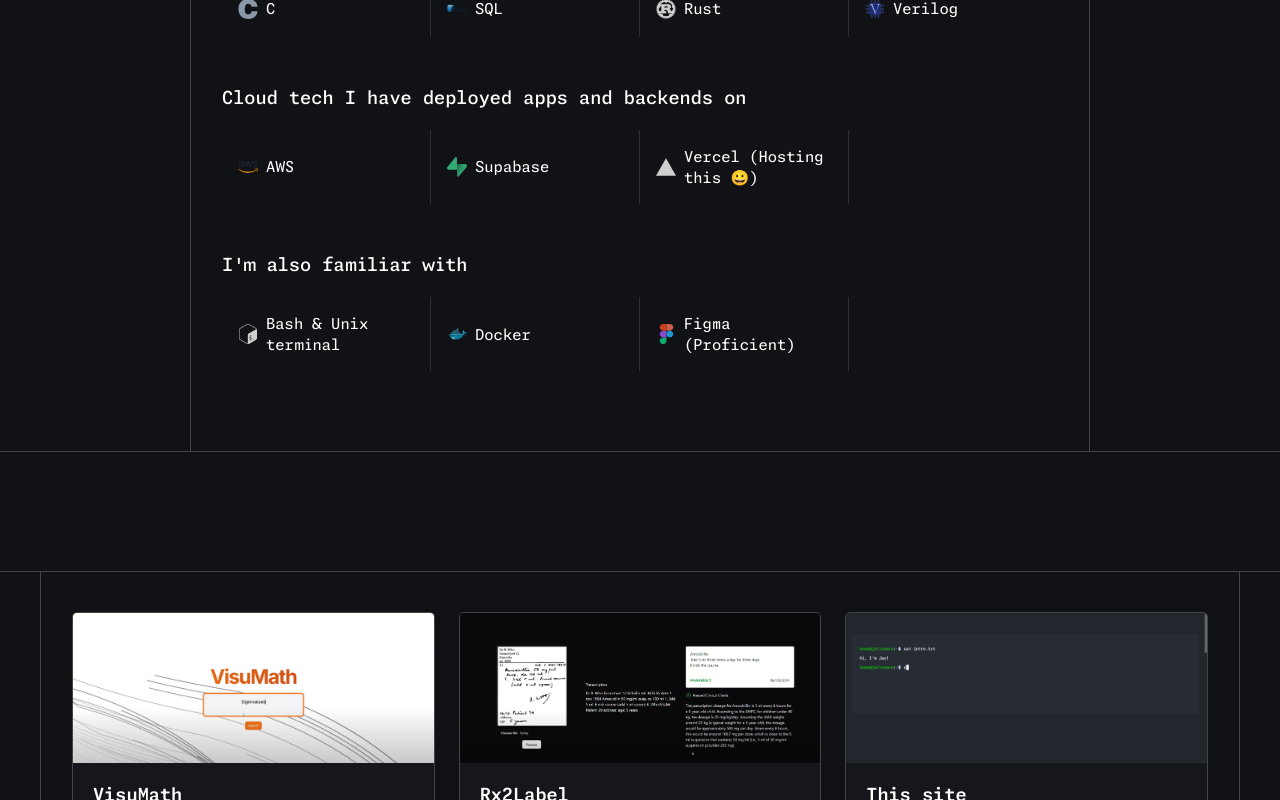
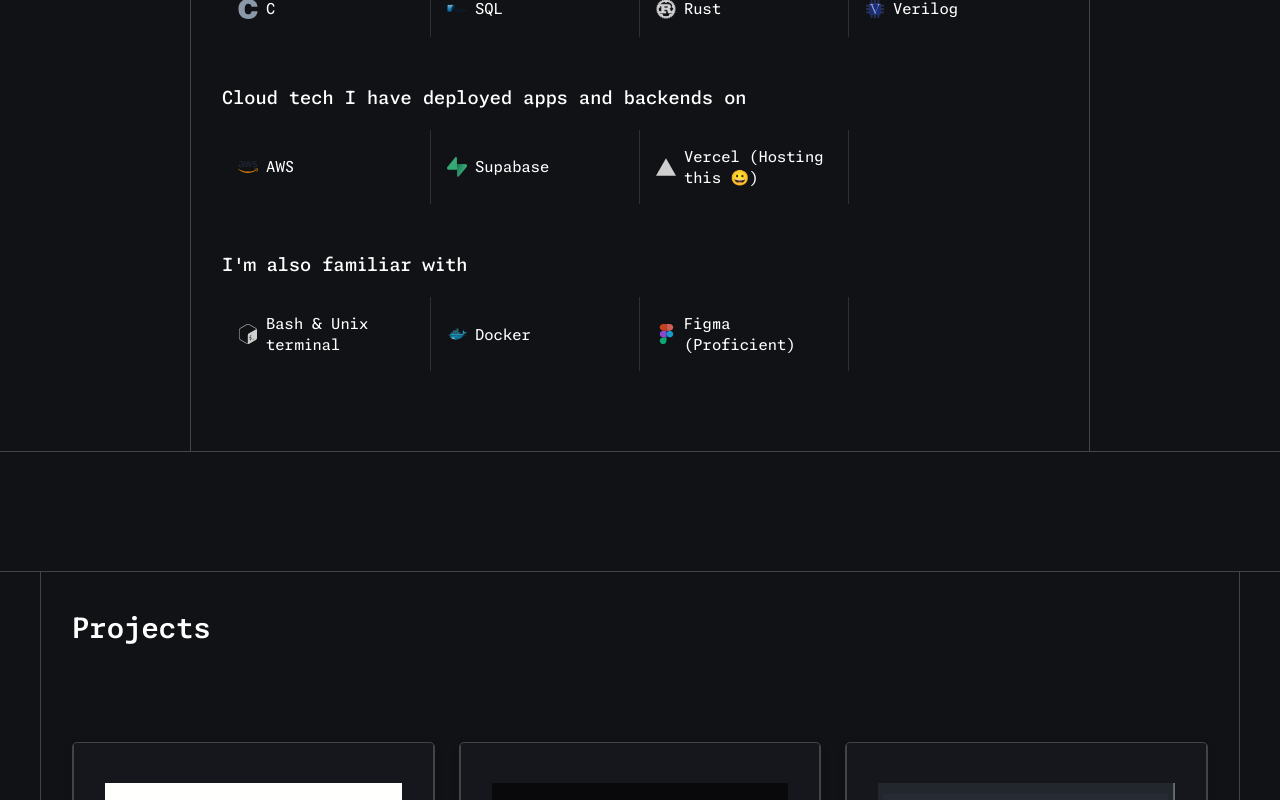
Before and after one commit to jaym-01/jellyware, a Next.js app: page / in a window 1280 px wide. Shown: the part 2000-2800 px from the top of the page. Built offline with nearby package versions, Linux system fonts and the light colour scheme.

Commit message:
fixed bugs with responsiveness

```diff
--- a/src/components/Home/Projects/Projects.tsx
+++ b/src/components/Home/Projects/Projects.tsx
@@ -13,6 +13,9 @@
 }) {
   return (
     <section className={styles.projectWrapper} {...props}>
+      <div className={styles.projectHeader}>
+        <h2 className={styles.projectSectionTitle}>Projects</h2>
+      </div>
       <div className={styles.projectGrid}>
         {projects.map((project, i) => (
           <motion.div
@@ -51,7 +54,7 @@
           src={`/projects/${project.img}`}
           alt={project.title}
           width={300}
-          height={150}
+          height={250}
           className={styles.projectImage}
         />
       </div>
--- a/src/styles/components/home/projects.module.scss
+++ b/src/styles/components/home/projects.module.scss
@@ -6,10 +6,29 @@
   padding: 0;
   border-top: none;
   border-bottom: 1px solid $border-color;
+  padding-left: $background-padding;
+  padding-right: $background-padding;
+}
+
+.projectHeader {
+  max-width: 1200px;
+  margin: 0 auto;
+  padding: 40px calc($background-padding + 1px) 0;
+  border-left: 1px solid $border-color;
+  border-right: 1px solid $border-color;
+  box-sizing: border-box;
+}
+
+.projectSectionTitle {
+  font-size: 28px;
+  font-weight: 600;
+  color: $text-primary;
+  margin: 0 0 20px 0;
+  line-height: 1.2;
 }
 
 .projectGrid {
-  padding: 40px calc($background-padding + 1px);
+  padding: 20px calc($background-padding + 1px) 40px;
   max-width: 1200px;
   margin: 0 auto;
   border-left: 1px solid $border-color;
@@ -43,7 +62,6 @@
   width: 100%;
   height: 150px;
   overflow: hidden;
-  background: rgba(176, 149, 234, 0.05);
 }
 
 .projectImage {
@@ -136,16 +154,31 @@
 }
 
 @media screen and (max-width: 980px) {
+  .projectHeader {
+    padding: 40px calc($background-padding + 20px) 0;
+    border-left: none;
+    border-right: none;
+  }
+
   .projectGrid {
-    padding: 40px calc($background-padding + 20px);
+    padding: 20px calc($background-padding + 20px) 40px;
     border-left: none;
     border-right: none;
   }
 }
 
 @media screen and (max-width: 768px) {
+  .projectHeader {
+    padding: 24px calc($background-padding + 20px) 0;
+  }
+
+  .projectSectionTitle {
+    font-size: 24px;
+    margin-bottom: 16px;
+  }
+
   .projectGrid {
-    padding: 24px calc($background-padding + 20px);
+    padding: 16px calc($background-padding + 20px) 24px;
     grid-template-columns: 1fr;
     gap: 16px;
   }
@@ -184,8 +217,16 @@
 }
 
 @media screen and (max-width: 400px) {
+  .projectHeader {
+    padding: 30px 20px 0;
+  }
+
+  .projectSectionTitle {
+    font-size: 22px;
+  }
+
   .projectGrid {
-    padding: 30px 20px;
+    padding: 16px 20px 30px;
   }
 }
 
--- a/src/styles/components/home/workexperience.module.scss
+++ b/src/styles/components/home/workexperience.module.scss
@@ -6,6 +6,8 @@
   padding: 0;
   border-top: 1px solid $border-color;
   border-bottom: 1px solid $border-color;
+  padding-left: $background-padding;
+  padding-right: $background-padding;
 }
 
 .contentContainer {
```
